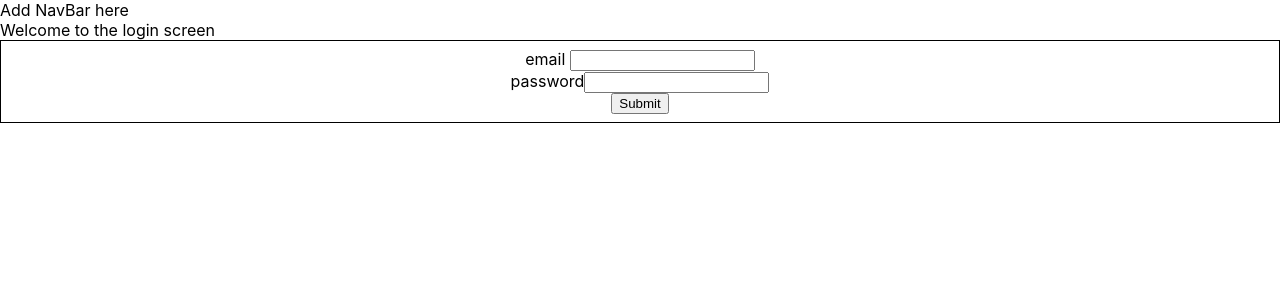
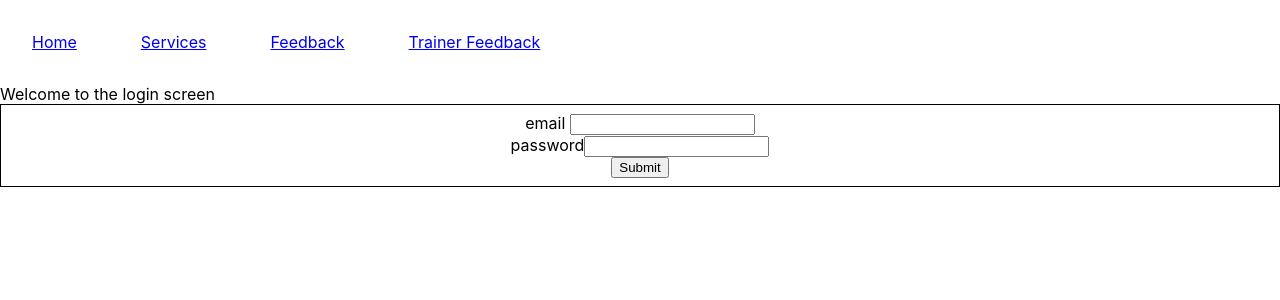
Before and after one commit to kishan02patel/onemda-app, a React (Create React App) app in the folder client/: page / in a window 1280 px wide. Shown: the top 300 px of the page. Built offline with nearby package versions, Linux system fonts and the light colour scheme.

Commit message:
Add Navbar.

```diff
--- a/client/src/components/App.js
+++ b/client/src/components/App.js
@@ -6,18 +6,18 @@ import NavBar from './NavBar'
 import '../styles/App.css'
 import { Route, Switch, withRouter } from 'react-router-dom'
 import { TrainerFeedback } from '../screens/Feedback/TrainerFeedback';
-
+import * as Routes from "./NavBar/routes";
 class App extends Component {
   render() {
     return (
       <main>
         <NavBar/>
         <Switch>
-          <Route exact path="/" component={LoginScreen} />
-          <Route exact path="/login" component={LoginScreen} />
-          <Route exact path="/services" component={Services} />
-          <Route exact path="/feedback" component={FeedbackScreen} />
-          <Route exact path="/trainerfeedback" component={TrainerFeedback} />
+          <Route exact path={Routes.HOME} component={LoginScreen} />
+          <Route exact path={Routes.LOGIN} component={LoginScreen} />
+          <Route exact path={Routes.SERVICES} component={Services} />
+          <Route exact path={Routes.FEEDBACK} component={FeedbackScreen} />
+          <Route exact path={Routes.TRAINER_FEEDBACK} component={TrainerFeedback} />
 
         </Switch>
       </main>
--- /dev/null
+++ b/client/src/components/NavBar/NavLink.js
@@ -0,0 +1,14 @@
+import React from 'react';
+import { Link } from 'react-router-dom';
+
+
+export function NavLink({to, label }) {
+
+    return (<Link style = {{
+        display: "inline-block",
+        margin: "1em",
+        padding: "1em",
+    }} to ={to} >{label}</Link>
+        );
+
+}
--- a/client/src/components/NavBar/index.js
+++ b/client/src/components/NavBar/index.js
@@ -1,8 +1,14 @@
 import React from 'react'
-
+import * as Routes from "./routes";
+import { NavLink } from './NavLink';
 const NavBar = () => {
   return (
-    <div>Add NavBar here</div>
+    <div>
+        <NavLink to = {Routes.HOME} label = "Home"/>
+        <NavLink to = {Routes.SERVICES} label = "Services"/>
+        <NavLink to = {Routes.FEEDBACK} label = "Feedback"/>
+        <NavLink to = {Routes.TRAINER_FEEDBACK} label = "Trainer Feedback"/>
+    </div>
   )
 }
 
--- /dev/null
+++ b/client/src/components/NavBar/routes.js
@@ -0,0 +1,5 @@
+export const HOME = "/"
+export const TRAINER_FEEDBACK ="/trainerfeedback";
+export const LOGIN = "/login";
+export const SERVICES = "/services";
+export const FEEDBACK = "/feedback";
```
